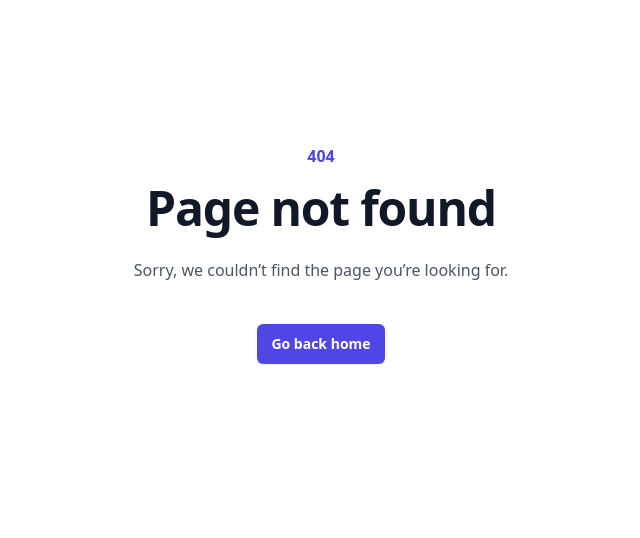
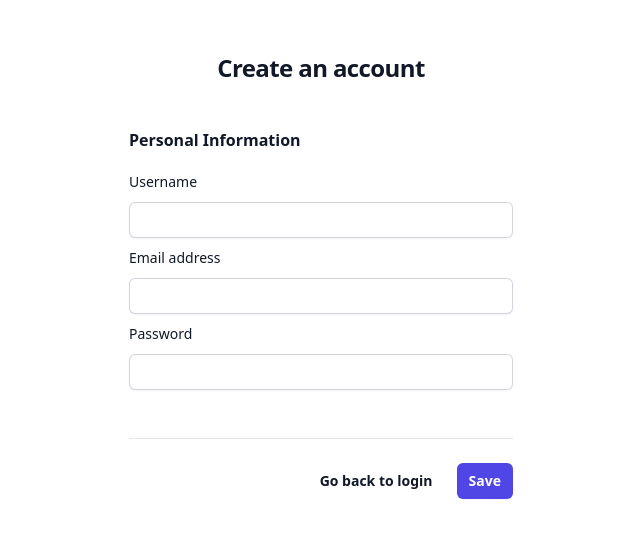
Before and after one commit to JordanAssayah/chat-app-exo, a React (Vite) app in the folder frontend/: page /register in a window 1280 px wide. Before the commit this address had no page. Shown: the part 146-684 px from the top of the page, without its empty margins (319-959 px from the left). Built offline with nearby package versions, Linux system fonts and the light colour scheme; no server answers; a web font is replaced by a local one.

Commit message:
feature-#13 Add the register page + refine the code

```diff
--- a/frontend/src/features/auth/AuthForm.jsx
+++ b/frontend/src/features/auth/AuthForm.jsx
@@ -1,5 +1,5 @@
 import { useDispatch } from 'react-redux'
-import { useNavigate } from 'react-router-dom'
+import { useNavigate, Link } from 'react-router-dom'
 import { setUserName } from './authSlice'
 
 const AuthForm = () => {
@@ -38,6 +38,14 @@ const AuthForm = () => {
           Start to chat
         </button>
       </div>
+      <div>
+        <Link
+          to={'/register'}
+          className="flex w-full justify-center rounded-md bg-indigo-600 px-3 py-1.5 text-sm font-semibold leading-6 text-white hover:bg-indigo-500 focus-visible:outline focus-visible:outline-2 focus-visible:outline-offset-2 focus-visible:outline-indigo-600"
+        >
+          Create an account
+        </Link>
+      </div>
     </form>
   )
 }
--- /dev/null
+++ b/frontend/src/features/auth/RegisterForm.jsx
@@ -0,0 +1,89 @@
+import { useContext } from 'react'
+import { Link } from 'react-router-dom'
+
+import { SocketIoContext } from '../../utils/contexts'
+
+const RegisterForm = () => {
+  const socketIo = useContext(SocketIoContext)
+
+  const onSubmitForm = (evt) => {
+    evt.preventDefault()
+
+    socketIo.createUser({
+      username: evt.target.username.value,
+      email: evt.target.email.value,
+      password: evt.target.password.value
+    })
+  }
+
+  return (
+    <form className="space-y-6" onSubmit={onSubmitForm}>
+      <div className="space-y-12">
+        <div className="border-b border-gray-900/10 pb-12">
+          <h2 className="text-base font-semibold leading-7 text-gray-900">Personal Information</h2>
+
+          <div className="mt-4 grid grid-cols-1 gap-x-6 gap-y-2">
+            <div>
+              <label htmlFor="username" className="block text-sm font-medium leading-6 text-gray-900">
+                Username
+              </label>
+              <div className="mt-2">
+                <input
+                  type="text"
+                  name="username"
+                  id="username"
+                  autoComplete="given-name"
+                  className="block w-full rounded-md border-0 py-1.5 text-gray-900 shadow-sm ring-1 ring-inset ring-gray-300 placeholder:text-gray-400 focus:ring-2 focus:ring-inset focus:ring-indigo-600 sm:text-sm sm:leading-6"
+                />
+              </div>
+            </div>
+
+            <div>
+              <label htmlFor="email" className="block text-sm font-medium leading-6 text-gray-900">
+                Email address
+              </label>
+              <div className="mt-2">
+                <input
+                  id="email"
+                  name="email"
+                  type="email"
+                  autoComplete="email"
+                  className="block w-full rounded-md border-0 py-1.5 text-gray-900 shadow-sm ring-1 ring-inset ring-gray-300 placeholder:text-gray-400 focus:ring-2 focus:ring-inset focus:ring-indigo-600 sm:text-sm sm:leading-6"
+                />
+              </div>
+            </div>
+
+
+            <div>
+              <label htmlFor="password" className="block text-sm font-medium leading-6 text-gray-900">
+                Password
+              </label>
+              <div className="mt-2">
+                <input
+                  type="password"
+                  name="password"
+                  id="password"
+                  className="block w-full rounded-md border-0 py-1.5 text-gray-900 shadow-sm ring-1 ring-inset ring-gray-300 placeholder:text-gray-400 focus:ring-2 focus:ring-inset focus:ring-indigo-600 sm:text-sm sm:leading-6"
+                />
+              </div>
+            </div>
+          </div>
+        </div>
+      </div>
+
+      <div className="mt-2 flex items-center justify-end gap-x-6">
+        <Link to={'/'} type="button" className="text-sm font-semibold leading-6 text-gray-900">
+          Go back to login
+        </Link>
+        <button
+          type="submit"
+          className="rounded-md bg-indigo-600 px-3 py-2 text-sm font-semibold text-white shadow-sm hover:bg-indigo-500 focus-visible:outline focus-visible:outline-2 focus-visible:outline-offset-2 focus-visible:outline-indigo-600"
+        >
+          Save
+        </button>
+      </div>
+    </form>
+  )
+}
+
+export default RegisterForm
--- /dev/null
+++ b/frontend/src/routes/Register.jsx
@@ -0,0 +1,24 @@
+import RegisterForm from '../features/auth/RegisterForm'
+
+import SocketIoConnector from '../components/SocketIoConnector'
+
+function Register() {
+  return (
+    <SocketIoConnector>
+      <div className="flex min-h-full flex-1 items-center justify-center px-4 py-12 sm:px-6 lg:px-8">
+        <div className="w-full max-w-sm space-y-10">
+          <div>
+            <h2 className="mt-10 text-center text-2xl font-bold leading-9 tracking-tight text-gray-900">
+              Create an account
+            </h2>
+          </div>
+          <RegisterForm />
+        </div>
+      </div>
+    </SocketIoConnector>
+  )
+}
+
+Register.propTypes = {}
+
+export default Register
--- a/frontend/src/routes/router.jsx
+++ b/frontend/src/routes/router.jsx
@@ -2,6 +2,7 @@ import { createBrowserRouter } from 'react-router-dom'
 
 import ProtectedRoute from './ProtectedRoute'
 import Authentication from './Authentication'
+import Register from './Register'
 import Dashboard from './Dashboard'
 import ErrorPage from './Error'
 
@@ -10,6 +11,11 @@ const router = createBrowserRouter([
   {
     path: '/',
     element: <Authentication />,
+    errorElement: <ErrorPage />,
+  },
+  {
+    path: '/register',
+    element: <Register />,
     errorElement: <ErrorPage />,
   },
   {
```
